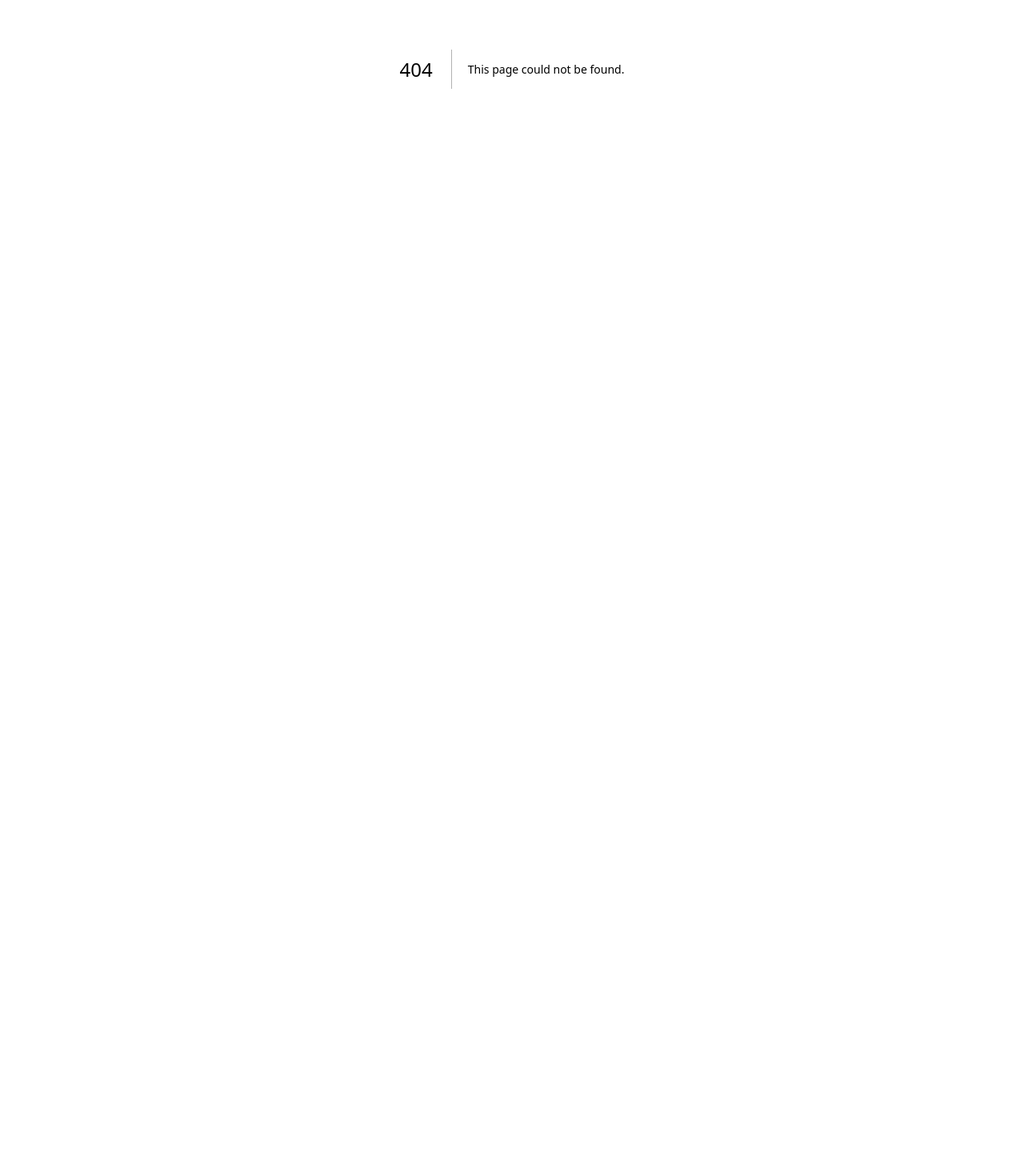
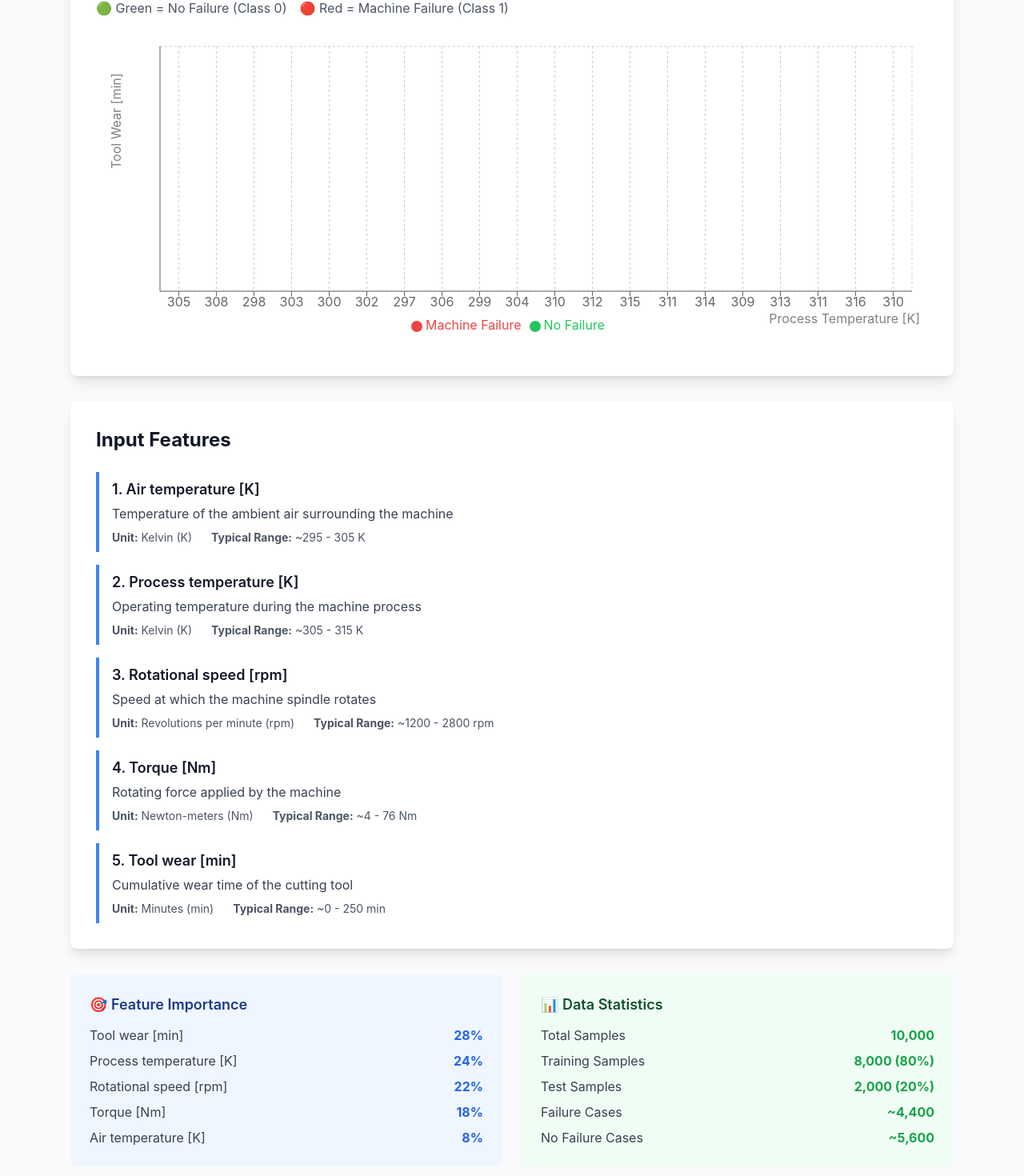
Before and after one commit to AImanBox/1stP, a Next.js app: page /getting-started/implementation/io-output in a window 1280 px wide. Before the commit this address had no page. Shown: the part 378-1848 px from the top of the page at 80% size. Before the commit the page ends 864 px from the top, so only its background shows below. Built offline with nearby package versions, Linux system fonts and the light colour scheme.

Commit message:
feat: Add I/Output analysis page with scatter plot and input features list

```diff
--- /dev/null
+++ b/app/getting-started/implementation/io-output/page.tsx
@@ -0,0 +1,184 @@
+'use client';
+
+import Link from 'next/link';
+import { ScatterChart, Scatter, XAxis, YAxis, CartesianGrid, Tooltip, Legend, ResponsiveContainer } from 'recharts';
+
+export default function IOOutput() {
+  // Input Features Definition
+  const inputFeatures = [
+    {
+      name: 'Air temperature [K]',
+      description: 'Temperature of the ambient air surrounding the machine',
+      unit: 'Kelvin (K)',
+      range: '~295 - 305 K'
+    },
+    {
+      name: 'Process temperature [K]',
+      description: 'Operating temperature during the machine process',
+      unit: 'Kelvin (K)',
+      range: '~305 - 315 K'
+    },
+    {
+      name: 'Rotational speed [rpm]',
+      description: 'Speed at which the machine spindle rotates',
+      unit: 'Revolutions per minute (rpm)',
+      range: '~1200 - 2800 rpm'
+    },
+    {
+      name: 'Torque [Nm]',
+      description: 'Rotating force applied by the machine',
+      unit: 'Newton-meters (Nm)',
+      range: '~4 - 76 Nm'
+    },
+    {
+      name: 'Tool wear [min]',
+      description: 'Cumulative wear time of the cutting tool',
+      unit: 'Minutes (min)',
+      range: '~0 - 250 min'
+    }
+  ];
+
+  // Sample scatter plot data - Temperature vs Tool Wear vs Failure
+  const scatterData = [
+    { x: 305, y: 10, failure: 0 },
+    { x: 308, y: 25, failure: 0 },
+    { x: 310, y: 45, failure: 1 },
+    { x: 312, y: 85, failure: 1 },
+    { x: 298, y: 5, failure: 0 },
+    { x: 315, y: 120, failure: 1 },
+    { x: 303, y: 30, failure: 0 },
+    { x: 311, y: 95, failure: 1 },
+    { x: 300, y: 15, failure: 0 },
+    { x: 314, y: 110, failure: 1 },
+    { x: 302, y: 35, failure: 0 },
+    { x: 309, y: 70, failure: 1 },
+    { x: 297, y: 8, failure: 0 },
+    { x: 313, y: 100, failure: 1 },
+    { x: 306, y: 42, failure: 0 },
+    { x: 311, y: 88, failure: 1 },
+    { x: 299, y: 12, failure: 0 },
+    { x: 316, y: 130, failure: 1 },
+    { x: 304, y: 38, failure: 0 },
+    { x: 310, y: 78, failure: 1 },
+  ];
+
+  return (
+    <div className="min-h-screen bg-gray-50">
+      {/* Header */}
+      <div className="bg-white shadow-sm">
+        <div className="max-w-6xl mx-auto px-6 py-8">
+          <Link href="/getting-started/implementation" className="text-blue-600 hover:text-blue-800 font-semibold mb-4 inline-block">
+            ← Back to Model Implementation
+          </Link>
+          <h1 className="text-4xl font-bold text-gray-900">Input/Output Analysis</h1>
+          <p className="text-gray-600 mt-2">Explore the relationship between input features and machine failure predictions</p>
+        </div>
+      </div>
+
+      {/* Content */}
+      <div className="max-w-6xl mx-auto px-6 py-12">
+        {/* Scatter Plot */}
+        <div className="bg-white rounded-lg shadow-lg p-8 mb-8">
+          <h2 className="text-2xl font-bold text-gray-900 mb-6">Feature Scatter Plot: Process Temperature vs Tool Wear</h2>
+          <p className="text-gray-600 mb-4">
+            <span className="inline-block mr-4">🟢 Green = No Failure (Class 0)</span>
+            <span className="inline-block">🔴 Red = Machine Failure (Class 1)</span>
+          </p>
+          <ResponsiveContainer width="100%" height={400}>
+            <ScatterChart margin={{ top: 20, right: 20, bottom: 20, left: 20 }}>
+              <CartesianGrid strokeDasharray="3 3" />
+              <XAxis dataKey="x" label={{ value: 'Process Temperature [K]', position: 'insideBottomRight', offset: -10 }} />
+              <YAxis label={{ value: 'Tool Wear [min]', angle: -90, position: 'insideLeft' }} />
+              <Tooltip cursor={{ strokeDasharray: '3 3' }} />
+              <Scatter
+                name="No Failure"
+                data={scatterData.filter(d => d.failure === 0)}
+                fill="#22c55e"
+                shape="circle"
+              />
+              <Scatter
+                name="Machine Failure"
+                data={scatterData.filter(d => d.failure === 1)}
+                fill="#ef4444"
+                shape="circle"
+              />
+              <Legend />
+            </ScatterChart>
+          </ResponsiveContainer>
+        </div>
+
+        {/* Input Features List */}
+        <div className="bg-white rounded-lg shadow-lg p-8">
+          <h2 className="text-2xl font-bold text-gray-900 mb-6">Input Features</h2>
+          <div className="space-y-4">
+            {inputFeatures.map((feature, idx) => (
+              <div key={idx} className="border-l-4 border-blue-500 pl-4 py-2">
+                <h3 className="text-lg font-semibold text-gray-900">{idx + 1}. {feature.name}</h3>
+                <p className="text-gray-700 mt-1">{feature.description}</p>
+                <div className="mt-2 flex gap-6 text-sm text-gray-600">
+                  <span><strong>Unit:</strong> {feature.unit}</span>
+                  <span><strong>Typical Range:</strong> {feature.range}</span>
+                </div>
+              </div>
+            ))}
+          </div>
+        </div>
+
+        {/* Feature Analysis */}
+        <div className="grid grid-cols-2 gap-6 mt-8">
+          <div className="bg-blue-50 rounded-lg p-6">
+            <h3 className="text-lg font-semibold text-blue-900 mb-3">🎯 Feature Importance</h3>
+            <ul className="space-y-2 text-gray-700">
+              <li className="flex justify-between">
+                <span>Tool wear [min]</span>
+                <span className="font-bold text-blue-600">28%</span>
+              </li>
+              <li className="flex justify-between">
+                <span>Process temperature [K]</span>
+                <span className="font-bold text-blue-600">24%</span>
+              </li>
+              <li className="flex justify-between">
+                <span>Rotational speed [rpm]</span>
+                <span className="font-bold text-blue-600">22%</span>
+              </li>
+              <li className="flex justify-between">
+                <span>Torque [Nm]</span>
+                <span className="font-bold text-blue-600">18%</span>
+              </li>
+              <li className="flex justify-between">
+                <span>Air temperature [K]</span>
+                <span className="font-bold text-blue-600">8%</span>
+              </li>
+            </ul>
+          </div>
+
+          <div className="bg-green-50 rounded-lg p-6">
+            <h3 className="text-lg font-semibold text-green-900 mb-3">📊 Data Statistics</h3>
+            <ul className="space-y-2 text-gray-700">
+              <li className="flex justify-between">
+                <span>Total Samples</span>
+                <span className="font-bold text-green-600">10,000</span>
+              </li>
+              <li className="flex justify-between">
+                <span>Training Samples</span>
+                <span className="font-bold text-green-600">8,000 (80%)</span>
+              </li>
+              <li className="flex justify-between">
+                <span>Test Samples</span>
+                <span className="font-bold text-green-600">2,000 (20%)</span>
+              </li>
+              <li className="flex justify-between">
+                <span>Failure Cases</span>
+                <span className="font-bold text-green-600">~4,400</span>
+              </li>
+              <li className="flex justify-between">
+                <span>No Failure Cases</span>
+                <span className="font-bold text-green-600">~5,600</span>
+              </li>
+            </ul>
+          </div>
+        </div>
+      </div>
+    </div>
+  );
+}
--- a/app/getting-started/implementation/page.tsx
+++ b/app/getting-started/implementation/page.tsx
@@ -104,6 +104,18 @@ export default function Implementation() {
           </div>
         </div>
 
+        {/* Additional Tools */}
+        <div className="mb-6">
+          <h2 className="text-2xl font-bold text-gray-900 mb-4">Analysis Tools</h2>
+          <Link href="/getting-started/implementation/io-output">
+            <button className="w-full bg-purple-600 hover:bg-purple-700 text-white font-bold py-3 px-6 rounded-lg transition-colors duration-200 flex items-center justify-center gap-2">
+              <span>📊</span>
+              <span>I/Output</span>
+            </button>
+          </Link>
+          <p className="text-gray-600 text-sm mt-2">View input/output scatter plot and feature analysis</p>
+        </div>
+
         {/* Technology Stack */}
         <div className="bg-green-50 rounded-lg p-8">
           <h2 className="text-2xl font-bold text-green-900 mb-4">Technology Stack</h2>
--- a/components/AdvancedROCChart.tsx
+++ b/components/AdvancedROCChart.tsx
@@ -17,11 +17,11 @@ interface AdvancedROCChartProps {
   modelName: string;
   trainCurve: {
     auc: number;
-    points: Point[];
+    points: readonly Point[];
   };
   testCurve: {
     auc: number;
-    points: Point[];
+    points: readonly Point[];
   };
   overfitting: OverfittingAnalysis;
 }
--- a/components/ModelDetails.tsx
+++ b/components/ModelDetails.tsx
@@ -1,7 +1,5 @@
 import { Model } from '@/lib/models';
-import ROCChart from './ROCChart';
 import AdvancedROCChart from './AdvancedROCChart';
-import { rocCurves } from '@/lib/rocData';
 import { advancedRocCurves } from '@/lib/advancedRocData';
 
 interface ModelDetailsProps {
--- a/lib/advancedRocData.ts
+++ b/lib/advancedRocData.ts
@@ -375,6 +375,6 @@ export const advancedRocCurves = {
       interpretation: 'Significant overfitting detected. Gap of 7.6% indicates linear model struggles to capture complex patterns. Consider ensemble methods or feature engineering.',
     },
   },
-};
+} as const;
 
 export type ModelKey = keyof typeof advancedRocCurves;
--- a/lib/models.ts
+++ b/lib/models.ts
@@ -18,9 +18,7 @@ export interface Model {
   description: string;
 }
 
-// Import ROC data
-import { rocCurves } from './rocData';
-
+// ROC data imported in ModelDetails component
 export const models: Model[] = [
   {
     id: 'model-1',
--- a/next.config.js
+++ b/next.config.js
@@ -1,6 +1,8 @@
 /** @type {import('next').NextConfig} */
 const nextConfig = {
   reactStrictMode: true,
+  output: 'standalone',
+  outputFileTracingRoot: __dirname,
 };
 
 module.exports = nextConfig;
```
Also changed, not shown: 1 other file (tests, documents, lock files or other folders).
